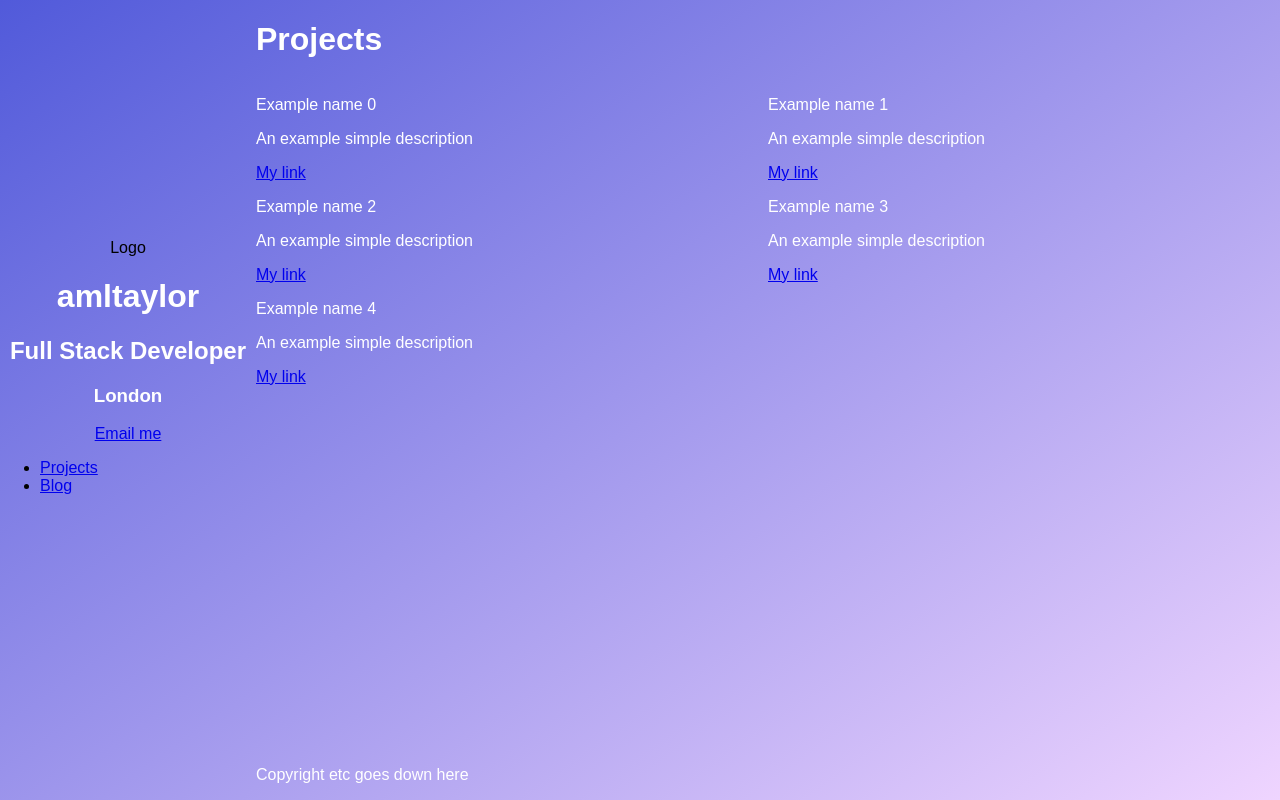
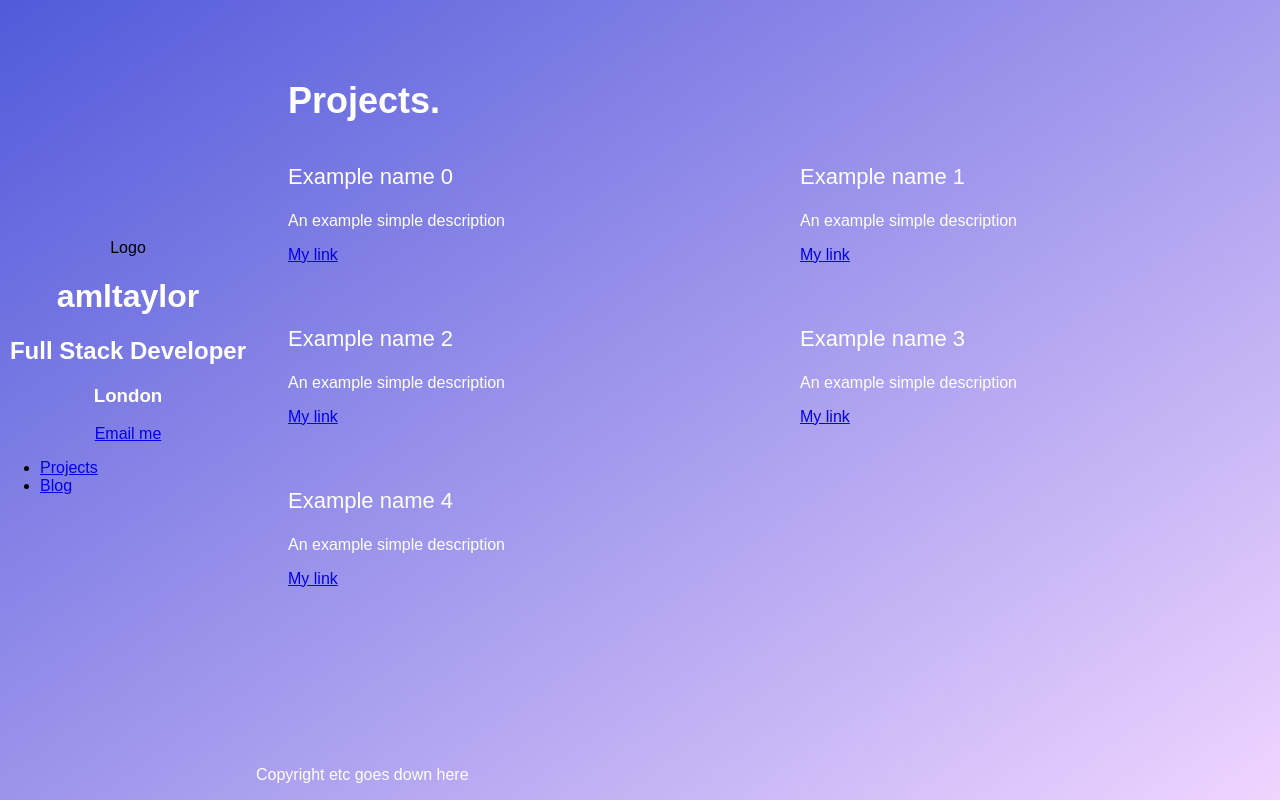
Before and after one commit to ataylor95/personal-site, a React (Create React App) app: page / in a window 1280 px wide. Built offline with nearby package versions, Linux system fonts and the light colour scheme.

Commit message:
basic styling for the title of a page and the project cards

```diff
--- a/src/components/page/page.scss
+++ b/src/components/page/page.scss
@@ -30,6 +30,17 @@
 
     &__main {
         grid-area: content;
+
+        &__header {
+            font-size: 36px;
+            margin-left: 2.5vw;
+            margin-top: 5vh;
+            margin-bottom: 0;
+
+            @media (min-width: $screen-sm) {
+                margin-top: 10vh;
+            }
+        }
     }
 
     &__footer {
--- a/src/components/project-card/project-card.scss
+++ b/src/components/project-card/project-card.scss
@@ -1,4 +1,10 @@
 .project-card {
     display: block;
     width: 90%;
+    align-content: center;
+    padding: 2.5vh 2.5vw;
+
+    &__name {
+        font-size: 22px;
+    }
 }
--- a/src/components/project-card/project-card.tsx
+++ b/src/components/project-card/project-card.tsx
@@ -9,9 +9,9 @@ interface cardProps {
 const ProjectCard: React.FC<cardProps> = (props) => {
     return (
         <section className="project-card">
-            <div className="project-card__name"><p>{props.name}</p></div>
-            <div className="project-card__description"><p>{props.description}</p></div>
-            <div className="project-card__link"><a href={props.link}>My link</a></div>
+          <div className="project-card__name"><p>{props.name}</p></div>
+          <div className="project-card__description"><p>{props.description}</p></div>
+          <div className="project-card__link"><a href={props.link}>My link</a></div>
         </section>
     );
 }
--- a/src/pages/home/home.tsx
+++ b/src/pages/home/home.tsx
@@ -12,7 +12,7 @@ const Home: React.FC = () => {
 
   return (
     <Page>
-      <h1>Projects</h1>
+      <h2 className="page__main__header">Projects.</h2>
       <div className="home-page__container">
         {projectCards}
       </div>
```
